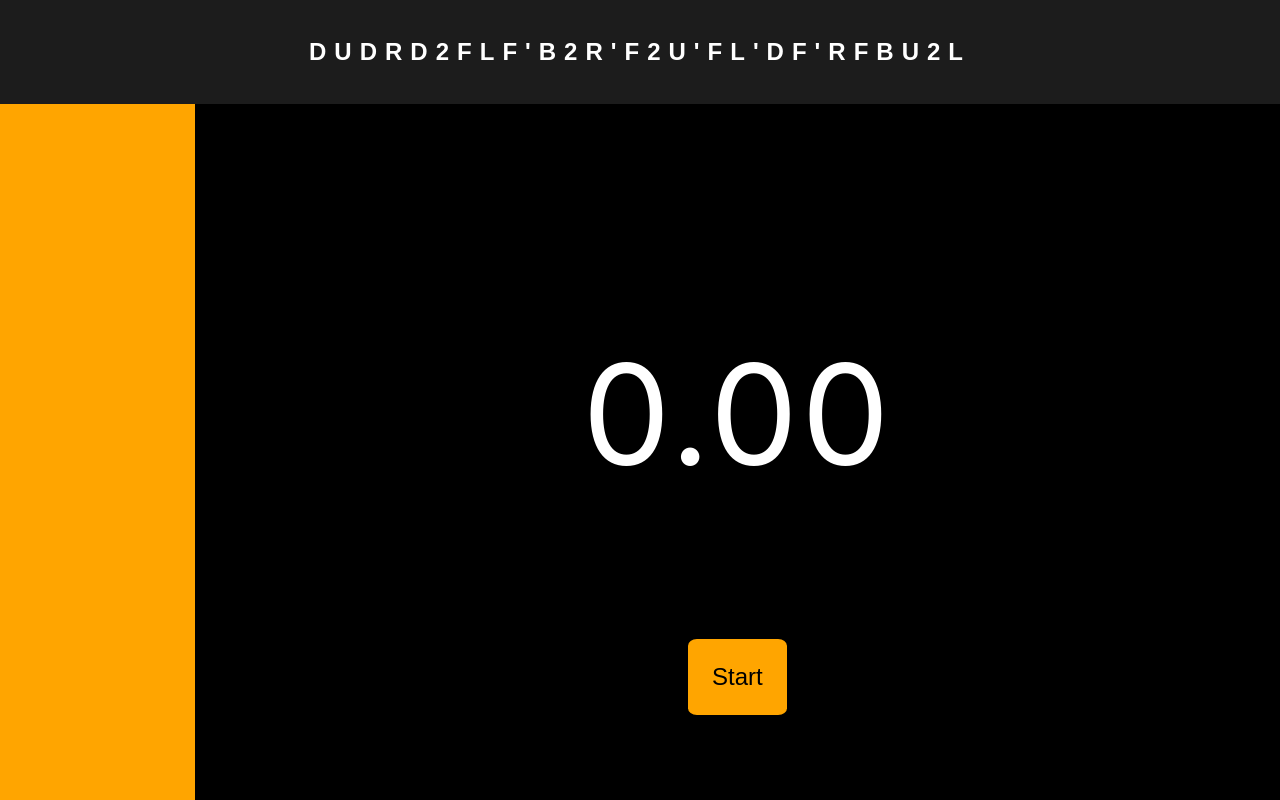
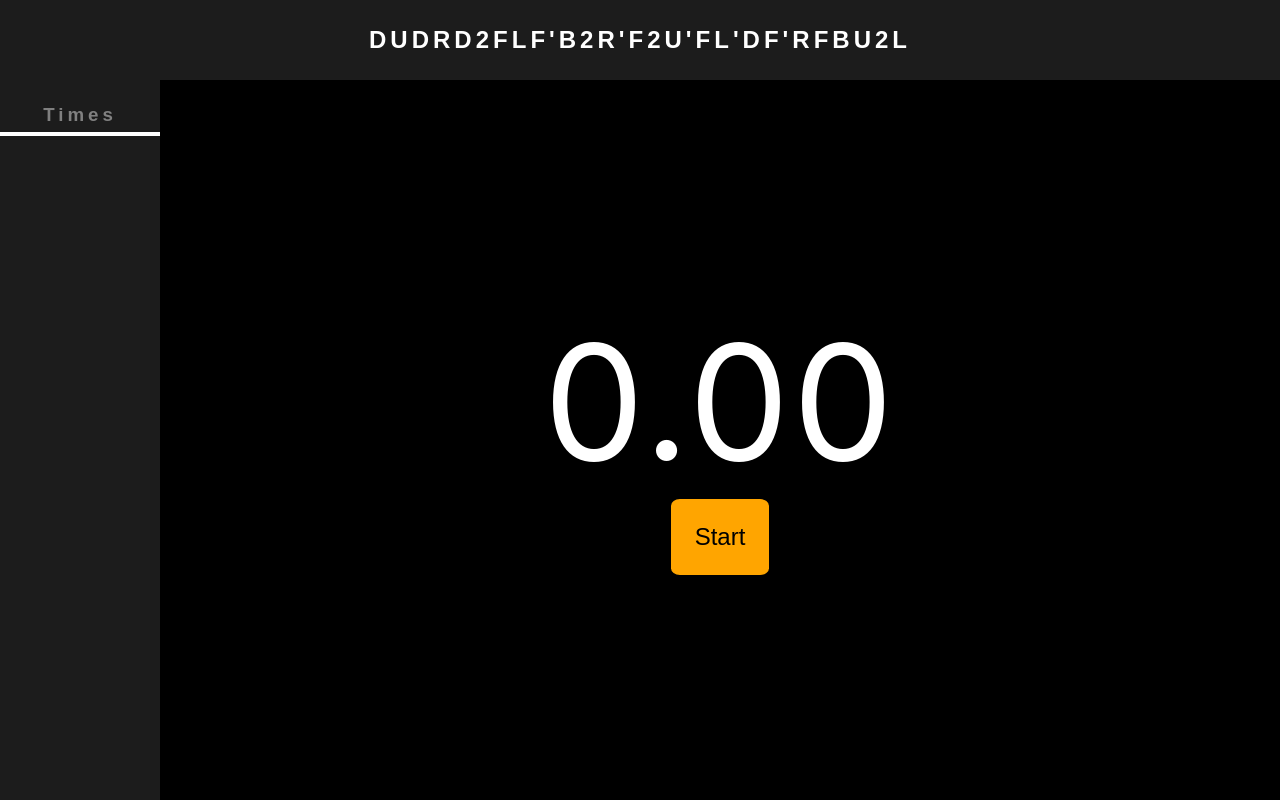
Before and after one commit to Patrick2402/Rubik-Cube, a React (Create React App) app: page /timer in a window 1280 px wide. Built offline with nearby package versions, Linux system fonts and the light colour scheme.

Commit message:
updated timer

```diff
--- a/src/pages/Timer.js
+++ b/src/pages/Timer.js
@@ -7,14 +7,25 @@ function Timer() {
   const [running,setRunning] = useState(false);
   const [timelists,setTimeLists] = useState([]);
 
- const startTimer = (e) => {
+const startTimer = (e) => {
     if (intervalId) {
       clearInterval(intervalId);
       setIntervalId(0);
       setRunning(false);
-      const x = sec/1000;
-      setTimeLists(oldArray => [...oldArray,x ]);
-      console.log(timelists);
+      const formatTime = ((sec)=> {
+            if (sec <= 60) {
+                return (sec/1000).toString();
+            }
+            else {
+                const min = (sec/60000).toString().split('.')[0];
+                const secon = (sec/1000-(min*60)).toString().split(".")[0];
+                const asd = (sec/1000).toString().split(".")[1];
+                const times = min+":"+secon+"."+asd;
+                return times;
+            }
+        });
+
+      setTimeLists(oldArray => [...oldArray, formatTime(sec)]);
       return;
     }
  const newIntervalId = setInterval(() => {setSec(prevCount => prevCount + 10);}, 10);
@@ -41,22 +52,28 @@ const chooseturn = () =>{
             else  array.push(y);
         }
     };
-    return  array;
+    return array;
 };
 
-const xd = timelists.map((number) => <div className="small-brick">{number}</div>);
+const addtime = timelists.map((number,index) =>
+  <div key={index}className="small-brick">
+    <div className="one">{index+1}.</div>
+    <div className="two">{number}</div>
+    <div className="three">X</div>
+  </div>);
 
   return (
     <div className="timer" >
       <div className="scramble">
-        <p>{!running && chooseturn()}</p>
+        <div className="scramble-inside">{!running && chooseturn()}</div>
       </div>
       <div className="test">
       <div className="timelist">
-        {xd}
+        <h3>Times</h3>
+        <div className="wrap-xd">{addtime}</div>
       </div>
       <div className="clock">
-          <p className="time">{intervalId ? seconds[0]:(sec/1000).toFixed(2)}</p>
+          <div className="time">{intervalId ? seconds[0]:(sec/1000).toFixed(2)}</div>
           <button className="btn-timer" onClick={startTimer} >{intervalId ? "Stop":"Start"}</button>
       </div>
       </div>
--- a/src/pages/playground.js
+++ b/src/pages/playground.js
@@ -1,31 +1,15 @@
-const Playground = () => {
 
-let moveturn = ["R","U","L","D","B","F","D'","U'","L'","R'","F'","B'","U2","D2","B2","F2","R2","L2"];
-const chooseturn = () =>{
-    let array = [];
-    for (let x = 0; array.length < 21; x++) {
-        if(array.length === 0){
-            console.log("IS EMPTY");
-            array.push(moveturn[Math.floor(Math.random()*moveturn.length)]);
-        }else{
-            const y = moveturn[Math.floor(Math.random()*moveturn.length)];
-            const z = y.split("'");
-            const a = y.split("2");
-            console.log(a);
-            if(array[array.length-1].includes(z[0])) continue;
-            if(array[array.length-1].includes(a[0])) continue;
-            else  array.push(y);
-        }
-    };
-    return  array;
-};
+import '../styles/timer.css'
 
 
-    return (
-        <div>
-            <p>Your turn: {chooseturn()}</p>
-        </div>
-     );
+function Playground() {
+
+
+  return (
+    <div className="timer" >
+
+    </div>
+  );
 }
 
 export default Playground;
--- a/src/styles/timer.css
+++ b/src/styles/timer.css
@@ -16,29 +16,33 @@
     flex-direction: column;
 }
 .test{
-    width: 100vw;
+    width: 100%;
     height: 100vh;
     display: flex;
     background-color: black;
     flex-direction: row;
+
 }
 
 .timelist{
-    width: 15%;
-    height: 100%-2em;
-    background-color: orange;
+    min-width: 10em;
+    height: 90vh;
     display: flex;
     flex-direction: column;
     justify-content: left;
-    padding: 1em;
     font-weight: bold;
     letter-spacing: 0;
+    overflow: scroll;
+    background-color: rgb(28, 28, 28);
 }
 
 
 .time{
-    font-size: 140px;
+    font-size: 1000%;
     letter-spacing: 3px;
+    display: flex;
+    justify-content: center;
+    align-items: center;
 }
 
 .btn-timer{
@@ -64,15 +68,46 @@
     font-weight: bold;
     font-family: Arial, Helvetica, sans-serif;
 }
-p{
-    letter-spacing:8px;
-}
 
 
 .small-brick{
     width: 100%;
-    background-color: black;
+    height: 2em;
     color: orange;
-    padding: 2px;
+    display: grid;
+    grid-template-columns: 2em 3.5em auto;
+    align-items: center;
+    justify-content: space-evenly;
+    font-weight: bold;
+    border-right: 3px solid orange;
+}
+
+
+.wrap-xd{
+    display: grid;
+    grid-auto-columns: 100%;
+    grid-auto-rows: 2em;
+    overflow: scroll;
+    height: 100%;
 
 }
+
+
+h3{
+    display: flex;
+    height: 2em;
+    color: white;
+    font-family:Arial;
+    align-items: center;
+    text-align: center;
+    justify-content: center;
+    border-bottom: 4px solid white;
+    letter-spacing: 3px;
+}
+
+
+@media screen and (max-width:650px){
+.scramble-inside{
+    font-size: 16px;
+    }
+}
```
